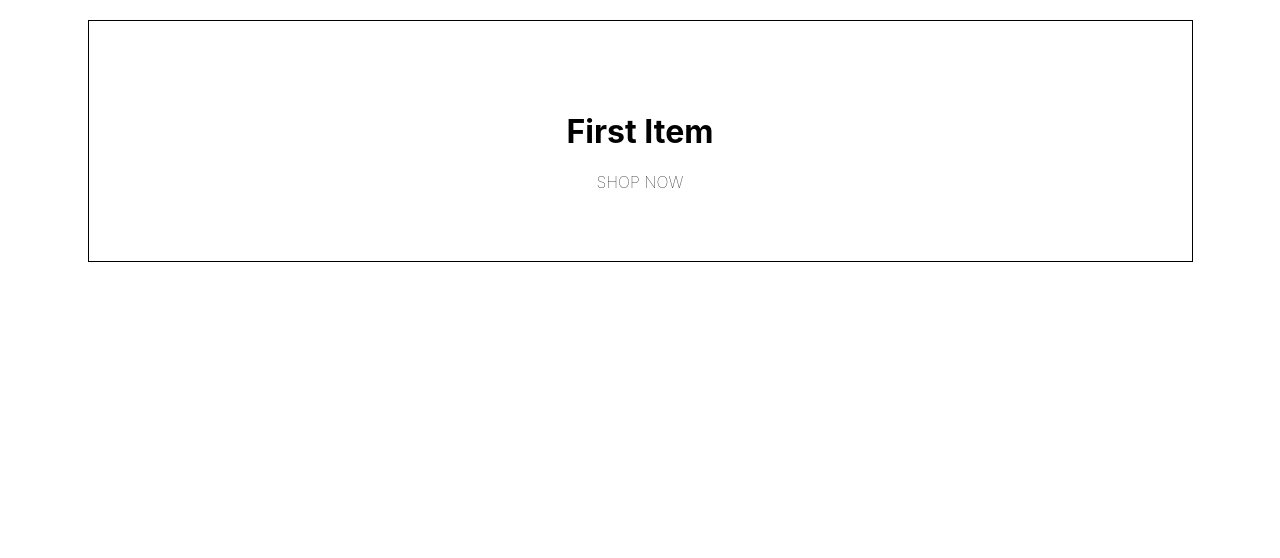
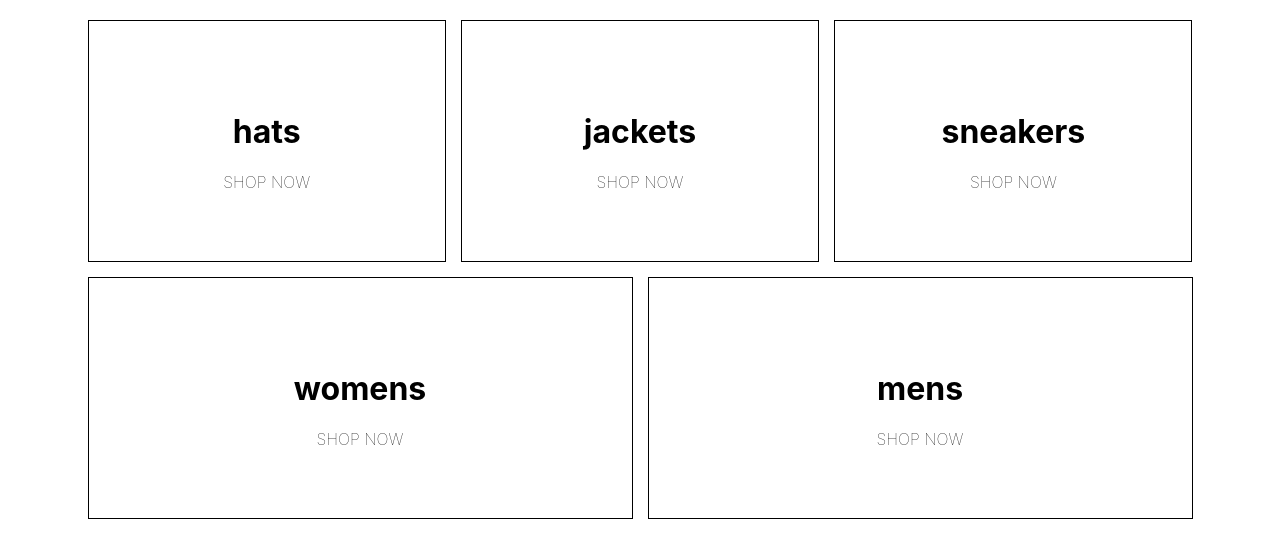
Before and after one commit to toantd90/crown-clothing-typescript, a React (Create React App) app: page / in a window 1280 px wide. Shown: the top 558 px of the page. Built offline with nearby package versions, Linux system fonts and the light colour scheme.

Commit message:
Add sample data to Directory component

```diff
--- a/src/components/Directory/index.tsx
+++ b/src/components/Directory/index.tsx
@@ -2,24 +2,52 @@ import { useState } from 'react';
 
 import { MenuItem } from 'components';
 
+import { MenuItem as MenuItemType } from 'constants/menuItem';
+
 import styles from './styles.module.scss';
 
-type Item = {
-  title: string;
-  imageUrl: string;
-  id: number;
-};
+const sections = [
+  {
+    title: 'hats',
+    imageUrl: 'https://i.ibb.co/cvpntL1/hats.png',
+    id: 1,
+    linkUrl: 'shop/hats',
+  },
+  {
+    title: 'jackets',
+    imageUrl: 'https://i.ibb.co/px2tCc3/jackets.png',
+    id: 2,
+    linkUrl: 'shop/jackets',
+  },
+  {
+    title: 'sneakers',
+    imageUrl: 'https://i.ibb.co/0jqHpnp/sneakers.png',
+    id: 3,
+    linkUrl: 'shop/sneakers',
+  },
+  {
+    title: 'womens',
+    imageUrl: 'https://i.ibb.co/GCCdy8t/womens.png',
+    size: 'large',
+    id: 4,
+    linkUrl: 'shop/womens',
+  },
+  {
+    title: 'mens',
+    imageUrl: 'https://i.ibb.co/R70vBrQ/men.png',
+    size: 'large',
+    id: 5,
+    linkUrl: 'shop/mens',
+  },
+];
 
 const Directory = () => {
-  const [menuItems, setMenuItems] = useState<Array<Item>>([
-    { title: 'First Item', imageUrl: '', id: 1 },
-  ]);
+  const [menuItems, setMenuItems] = useState<Array<MenuItemType>>(sections);
 
-  console.log(menuItems)
   return (
     <div className={styles.directoryMenu}>
       {menuItems.map((menuItem) => (
-        <MenuItem key={menuItem.id} title={menuItem.title} />
+        <MenuItem data={menuItem} />
       ))}
     </div>
   );
--- a/src/components/MenuItem/index.tsx
+++ b/src/components/MenuItem/index.tsx
@@ -1,12 +1,13 @@
-import React from 'react';
-
+import { MenuItem as MenuItemType } from 'constants/menuItem';
 import styles from './styles.module.scss';
 
-type MenuItemProps = {
-  title: string;
+type Props = {
+  data: MenuItemType;
 };
 
-const MenuItem = ({ title }: MenuItemProps) => (
+const MenuItem = ({ data }: Props) => {
+  const { title } = data;
+  return (
     <div className={styles.menuItem}>
       <div className={styles.content}>
         <h1 className={styles.title}>{title}</h1>
@@ -14,5 +15,6 @@ const MenuItem = ({ title }: MenuItemProps) => (
       </div>
     </div>
   );
+};
 
 export default MenuItem;
--- /dev/null
+++ b/src/constants/menuItem.ts
@@ -0,0 +1,6 @@
+export type MenuItem = {
+  title: string;
+  imageUrl: string;
+  id: number;
+  linkUrl: string;
+};
--- a/tsconfig.json
+++ b/tsconfig.json
@@ -20,10 +20,6 @@
     "noEmit": true,
     "jsx": "react-jsx",
     "baseUrl": "src",
-    "paths": {
-      "components": ["components"],
-      "pages": ["pages"],
-    },
   },
   "include": [
     "src",
```
Also changed, not shown: 2 other files (tests, documents, lock files or other folders). Lines whose indentation alone changed are shown as unchanged.
